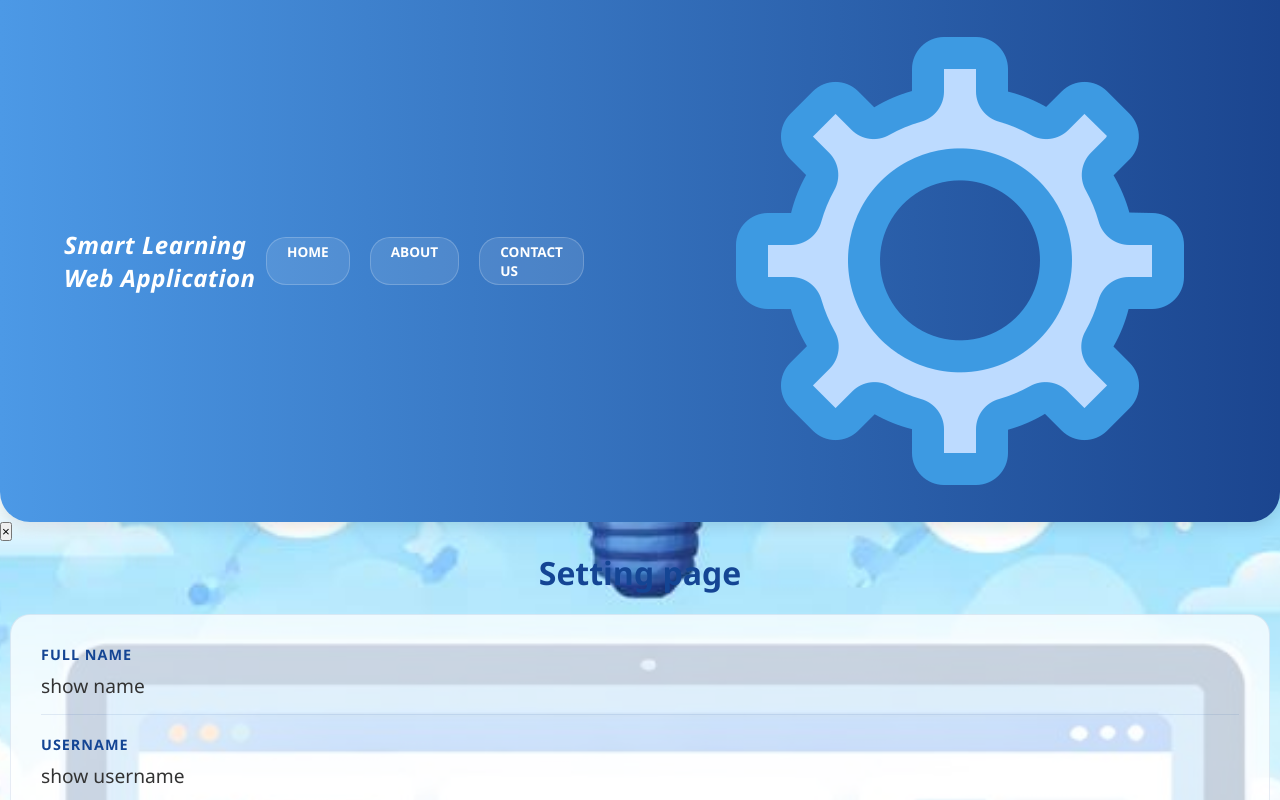
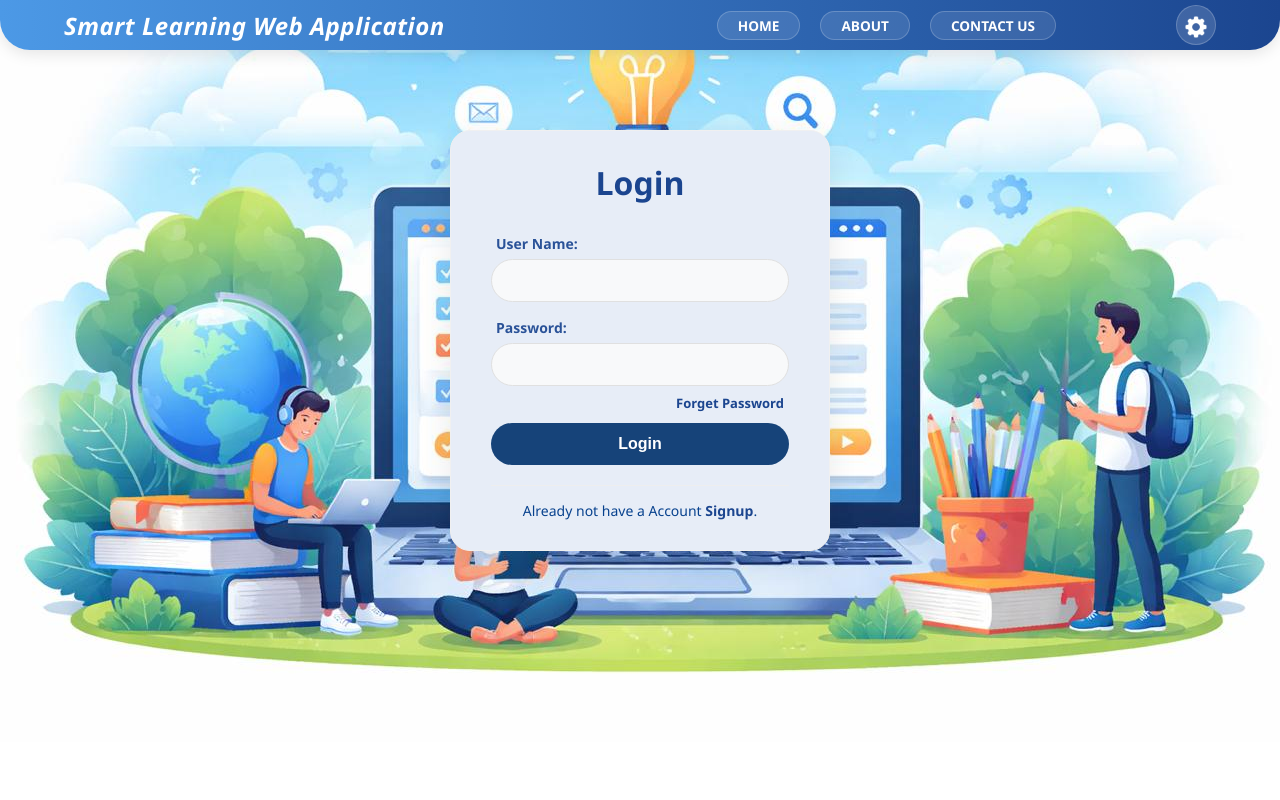
Before and after one commit to KeshaCodeolima/smart-learning-web-app-frontend, a React (Create React App) app: page / in a window 1280 px wide. Shown: the top 800 px of the page. Built offline with nearby package versions, Linux system fonts and the light colour scheme.

Commit message:
(settings): change some css styles in the header.css file to get and view the setting page details.

```diff
--- a/src/Components/Header/header.css
+++ b/src/Components/Header/header.css
@@ -49,12 +49,85 @@
   transform: translateY(-2px);
 }
 
-.logoutbtn li {
-  background: #0d3270;
-  border: none;
-  color: #fff;
+.settingicon {
+  align-items: center;
+  justify-content: center;
+  cursor: pointer;
+  transition: all 0.3s ease;
+  background: rgba(255, 255, 255, 0.15);
+  padding: 8px;
+  border-radius: 50%;
+  border: 1px solid rgba(255, 255, 255, 0.2);
+  width: 40px;
+  height: 40px;
 }
 
-.logoutbtn li:hover {
-  background: #76a3ec;
+.settingicon img {
+  width: 24px;
+  height: 24px;
+  margin-top: 4px;
+  filter: brightness(0) invert(1);
+  transition: transform 0.4s ease;
 }
+
+.settingicon:hover {
+  background: rgba(255, 255, 255, 0.3);
+  transform: rotate(50deg);
+  box-shadow: 0 0 15px rgba(255, 255, 255, 0.2);
+}
+
+ul.settingicon {
+  list-style: none;
+  margin: 0;
+  padding: 0;
+}
+
+.settings-drawer {
+  position: fixed;
+  top: 1;
+  right: -100%;
+  width: 100%;
+  height: 100vh;
+  z-index: 2000;
+  transition: all 0.5s cubic-bezier(0.77, 0, 0.175, 1);
+  display: flex;
+  justify-content: flex-end;
+}
+
+.settings-drawer.open {
+  right: 0;
+}
+
+.drawer-content {
+  position: relative;
+  margin-top: 16px;
+  width: 450px;
+  border-top-left-radius: 20px;
+  border-bottom-left-radius: 20px;
+  background: rgba(255, 255, 255, 0.45);
+  backdrop-filter: blur(20px);
+  -webkit-backdrop-filter: blur(20px);
+  max-width: 85%;
+  height: 90%;
+  box-shadow: -10px 0 30px rgba(0, 0, 0, 0.2);
+  display: flex;
+  flex-direction: column;
+  padding: 20px;
+  z-index: 2001;
+}
+
+.close-btn {
+  align-self: flex-start;
+  background: none;
+  border: none;
+  font-size: 2.5rem;
+  color: #144594;
+  cursor: pointer;
+  margin-bottom: 10px;
+  transition: transform 0.3s ease;
+}
+
+.close-btn:hover {
+  transform: rotate(90deg);
+  color: #ff4d4d;
+}
```
